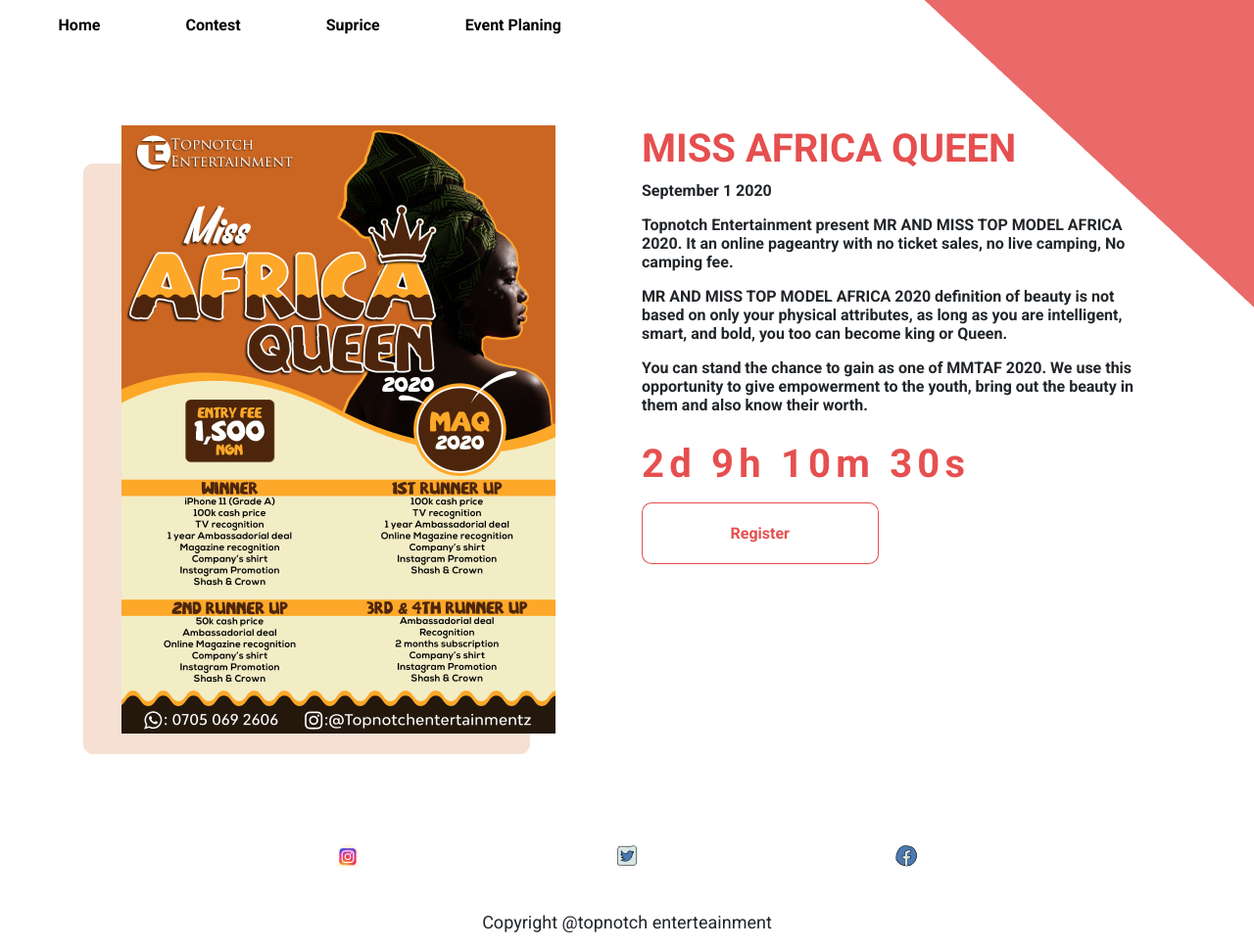
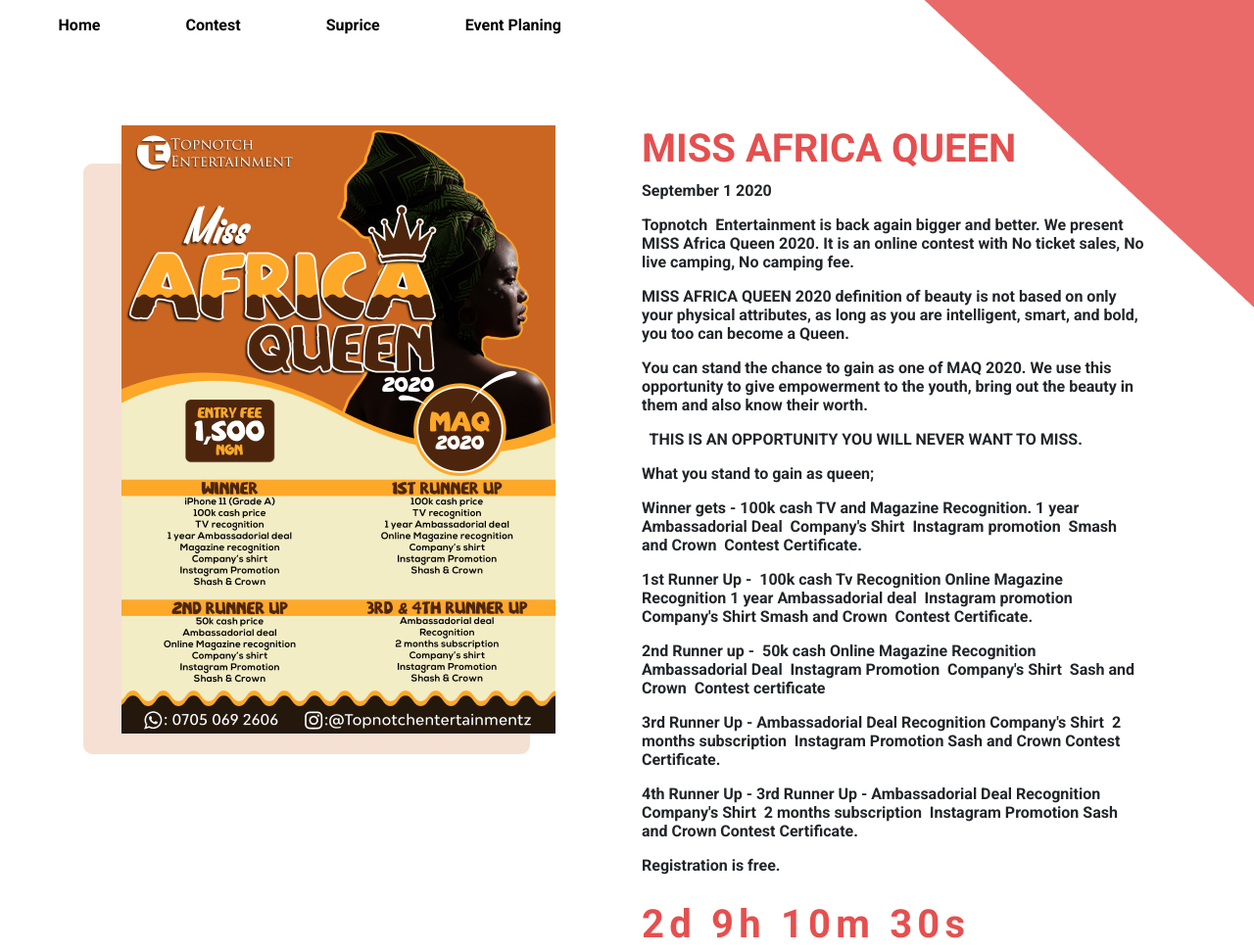
Before and after one commit to cyiboy/topnotch, a plain HTML site: page public/Miss queen africa.html in a window 1280 px wide. Shown: the top 970 px of the page at 98% size. Drawn offline with nearby package versions, Linux system fonts and the light colour scheme.

Commit message:
colllected information for registration

```diff
--- a/public/Miss queen africa.html
+++ b/public/Miss queen africa.html
@@ -103,20 +103,71 @@
             <div class="show-info">
               <p>September 1 2020</p>
               <p>
-                Topnotch Entertainment present MR AND MISS TOP MODEL AFRICA
-                2020. It an online pageantry with no ticket sales, no live
-                camping, No camping fee.
+                Topnotch  Entertainment is back again bigger and better. We present MISS Africa Queen 2020. It is an online contest with No ticket sales, No live camping, No camping fee.
               </p>
               <p>
-                MR AND MISS TOP MODEL AFRICA 2020 definition of beauty is not
-                based on only your physical attributes, as long as you are
-                intelligent, smart, and bold, you too can become king or Queen.
+                MISS AFRICA QUEEN 2020 definition of beauty is not based on only your physical attributes, as long as you are intelligent, smart, and bold, you too can become a Queen.    </p>
+              <p>
+                You can stand the chance to gain as one of MAQ 2020. We use this opportunity to give empowerment to the youth, bring out the beauty in them and also know their worth.
+
               </p>
               <p>
-                You can stand the chance to gain as one of MMTAF 2020. We use
-                this opportunity to give empowerment to the youth, bring out the
-                beauty in them and also know their worth.
+
+                THIS IS AN OPPORTUNITY YOU WILL NEVER WANT TO MISS.
               </p>
+              <p>
+                What you stand to gain as queen;
+              </p>
+              <p>
+                Winner gets -
+                100k cash
+                TV and Magazine Recognition.
+                1 year Ambassadorial Deal
+                Company's Shirt
+                Instagram promotion
+                Smash and Crown
+                Contest Certificate.
+              </p> <p>
+                1st Runner Up -
+                100k cash
+                Tv Recognition
+                Online Magazine Recognition
+                1 year Ambassadorial deal
+                Instagram promotion
+                Company's Shirt
+                Smash and Crown
+                Contest Certificate.
+              </p> <p>
+                2nd Runner up -
+                50k cash
+                Online Magazine Recognition
+                Ambassadorial Deal
+                Instagram Promotion
+                Company's Shirt
+                Sash and Crown
+                Contest certificate
+                </p> <p>
+                3rd Runner Up -
+                Ambassadorial Deal
+                Recognition
+                Company's Shirt
+                2 months subscription
+                Instagram Promotion
+                Sash and Crown
+                Contest Certificate.
+                </p> <p>
+                4th Runner Up -
+                3rd Runner Up -
+                Ambassadorial Deal
+                Recognition
+                Company's Shirt
+                2 months subscription
+                Instagram Promotion
+                Sash and Crown
+                Contest Certificate.
+                </p>
+                <P>Registration is free.
+               </p>
             </div>
             <div class="show-time">
               <p id="contest-countdown" >01:02:30:05</p>
--- a/public/assets/styles/contest.css
+++ b/public/assets/styles/contest.css
@@ -64,7 +64,7 @@
 }
 .show-info p {
     font-style: normal;
-    font-weight: bold;
+
     font-size: 16px;
     line-height: 19px;
 }
--- a/public/js/app.js
+++ b/public/js/app.js
@@ -24,8 +24,8 @@
    console.log(email)
   if(email == ''){
     iziToast.warning({
-      title: 'OK',
-      message: 'Successfully inserted record!',
+      title: 'Warning',
+      message: 'Email is required',
   });
 
   }else{
```
Also changed, not shown: public/contest-register.html (+46 -14 lines), public/contest.html (+6 -10 lines).
